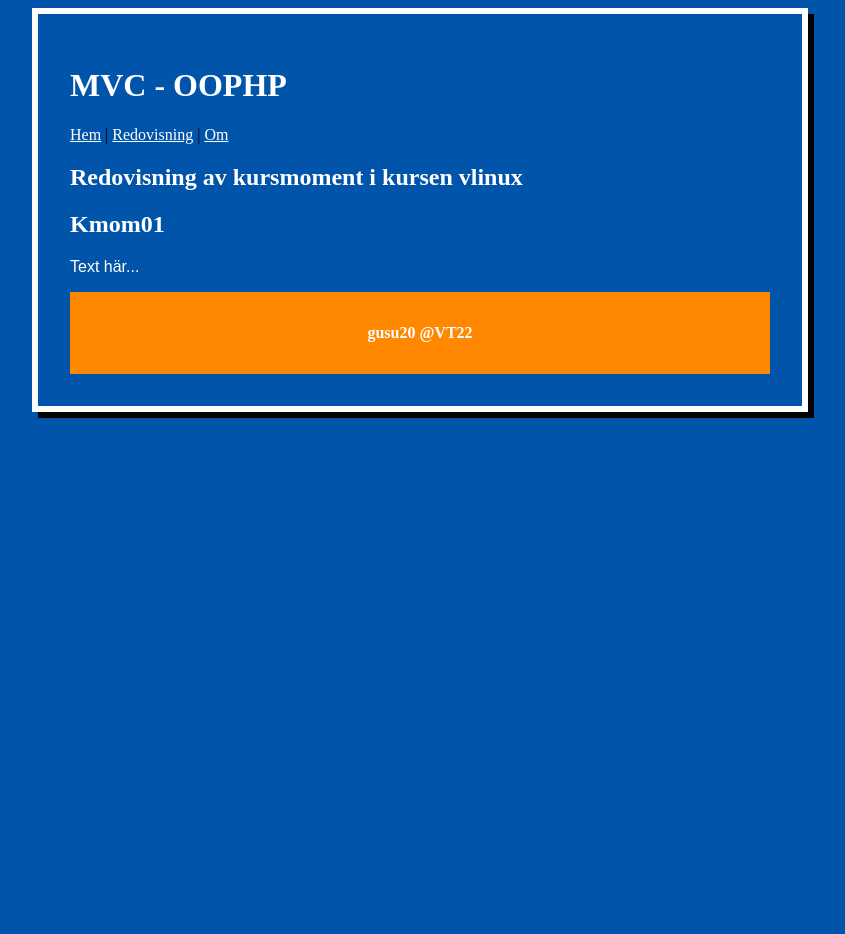
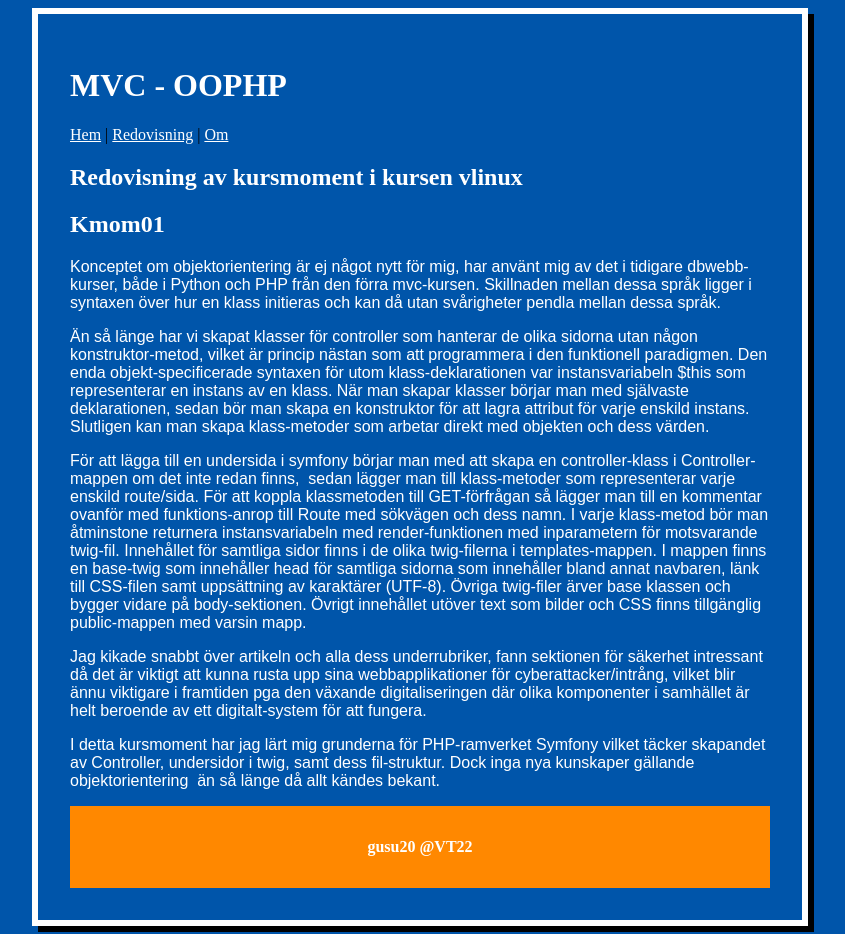
Before and after one commit to vic0rsan/mvc-report, a Symfony app: template templates/report.html.twig in a window 1280 px wide. Shown: the whole page, without its empty margins (220-1065 px from the left). Before the commit the page ends 418 px from the top, so only its background shows below. Run offline with Twig, Linux system fonts and the light colour scheme; the template is opened without the code that fills it, so the values that code supplies are empty; some libraries are stand-ins or nearby versions.

Commit message:
Kmom01 färdig

```diff
--- a/templates/base.html.twig
+++ b/templates/base.html.twig
@@ -2,7 +2,6 @@
 <html>
     <head>
         <meta charset="UTF-8">
-        <title>{% block title %}Welcome!{% endblock %}</title>
         <link rel="stylesheet" href="{{ asset("css/style.css") }}"/>
         {# Run `composer require symfony/webpack-encore-bundle` to start using Symfony UX #}
 
--- a/templates/report.html.twig
+++ b/templates/report.html.twig
@@ -9,7 +9,21 @@
         </header>
         <section>
             <h2>Kmom01</h2>
-            <p>Text här...</p>
+            <p>Konceptet om objektorientering är ej något nytt för mig, har använt mig av det i tidigare dbwebb-kurser, både i Python och PHP från den förra mvc-kursen. Skillnaden mellan dessa språk ligger i syntaxen över hur en klass initieras och kan då utan svårigheter pendla mellan dessa språk.</p>
+            <p>
+                Än så länge har vi skapat klasser för controller som hanterar de olika sidorna utan någon konstruktor-metod, vilket är princip nästan som att programmera i den funktionell paradigmen.
+                Den enda objekt-specificerade syntaxen för utom klass-deklarationen var instansvariabeln $this som representerar en instans av en klass. När man skapar klasser börjar man med självaste deklarationen, sedan bör man skapa en konstruktor för att lagra attribut för varje enskild instans. Slutligen kan man skapa klass-metoder som arbetar direkt med objekten och dess värden.
+            </p>
+            <p>
+                För att lägga till en undersida i symfony börjar man med att skapa en controller-klass i Controller-mappen om det inte redan finns,  sedan lägger man till klass-metoder som representerar varje enskild route/sida. För att koppla klassmetoden till GET-förfrågan så lägger man till en kommentar ovanför med funktions-anrop till Route med sökvägen och dess namn.
+                I varje klass-metod bör man åtminstone returnera instansvariabeln med render-funktionen med inparametern för motsvarande twig-fil. Innehållet för samtliga sidor finns i de olika twig-filerna i templates-mappen. I mappen finns en base-twig som innehåller head för samtliga sidorna som innehåller bland annat navbaren, länk till CSS-filen samt uppsättning av karaktärer (UTF-8). Övriga twig-filer ärver base klassen och bygger vidare på body-sektionen. Övrigt innehållet utöver text som bilder och CSS finns tillgänglig public-mappen med varsin mapp.
+            </p>
+            <p>
+                Jag kikade snabbt över artikeln och alla dess underrubriker, fann sektionen för säkerhet intressant då det är viktigt att kunna rusta upp sina webbapplikationer för cyberattacker/intrång, vilket blir ännu viktigare i framtiden pga den växande digitaliseringen där olika komponenter i samhället är helt beroende av ett digitalt-system för att fungera.
+            </p>
+            <p>
+                I detta kursmoment har jag lärt mig grunderna för PHP-ramverket Symfony vilket täcker skapandet av Controller, undersidor i twig, samt dess fil-struktur. Dock inga nya kunskaper gällande objektorientering  än så länge då allt kändes bekant.
+            </p>
         </section>
     </article>
 
```
Also changed, not shown: public/.htaccess.
